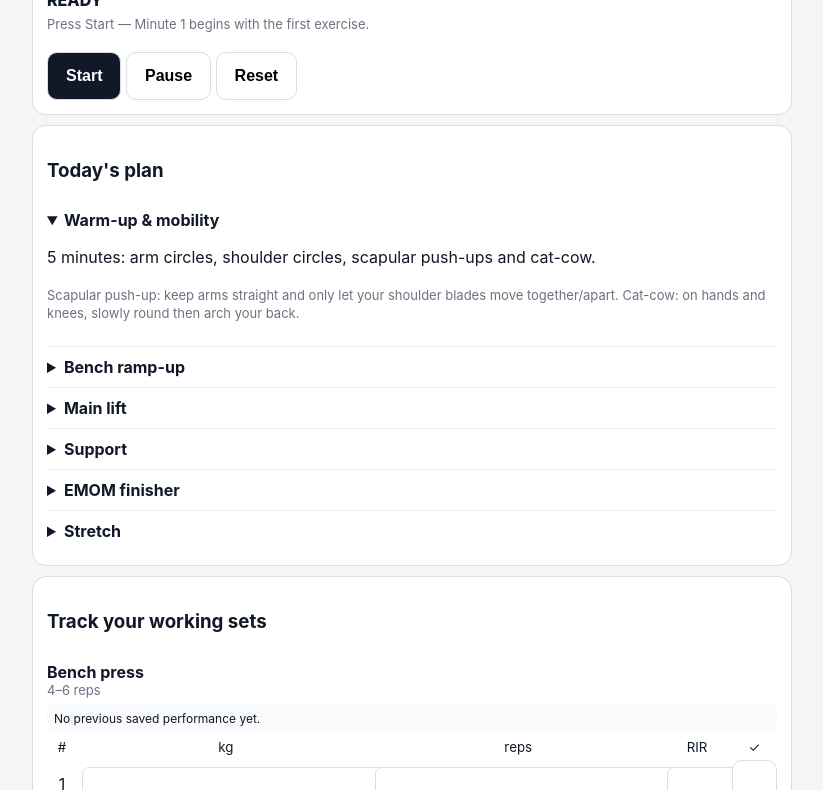
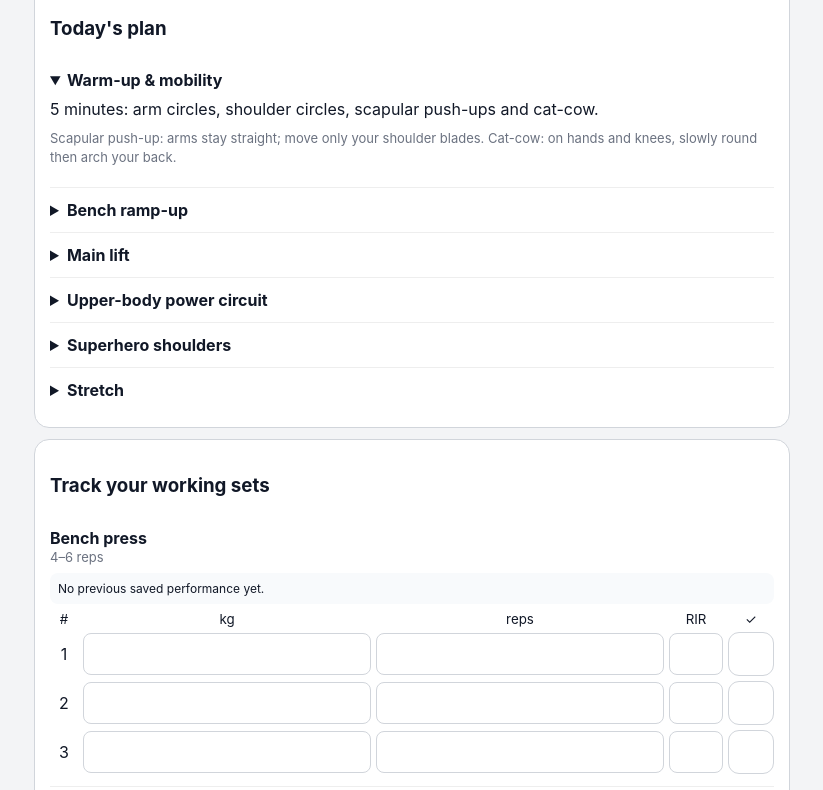
Before and after one commit to GiantRead/My-Training-Log, a plain HTML site: page index.html in a window 1280 px wide. Shown: the part 448-1238 px from the top of the page, without its empty margins (228-1051 px from the left). Drawn offline with Linux system fonts and the light colour scheme.

Commit message:
Major Cut Phase update: approved superhero strength, conditioning and half-marathon plan with larger timers

```diff
--- a/index.html
+++ b/index.html
@@ -1,55 +1,107 @@
-<!doctype html><html><head><meta name="viewport" content="width=device-width,initial-scale=1"><title>Cut Phase</title><style>
-body{margin:0;background:#f4f5f7;font-family:-apple-system,BlinkMacSystemFont,Arial;color:#111827}header{padding:14px;background:#fff;position:sticky;top:0;border-bottom:1px solid #ddd}main{max-width:760px;margin:auto;padding:14px}.tabs{display:flex;gap:6px;overflow:auto;margin-top:10px}button{padding:14px 18px;min-height:48px;border:1px solid #ddd;border-radius:10px;background:#fff;font-weight:800;font-size:16px}.active,.primary{background:#111827!important;color:#fff}.card{background:#fff;border:1px solid #ddd;border-radius:14px;padding:14px;margin:10px 0}.timer{font-size:32px;font-weight:800}.row{display:flex;justify-content:space-between;align-items:center;gap:8px;flex-wrap:wrap}.move{padding:10px 0;border-top:1px solid #eee}.move:first-child{border-top:0}.muted{color:#6b7280;font-size:13px}.sets{display:grid;grid-template-columns:30px 1fr 1fr 60px 45px;gap:5px;align-items:center;text-align:center}.sets input{width:100%;padding:8px;border:1px solid #ddd;border-radius:7px}.done{height:36px}.last{background:#f8fafc;padding:7px;border-radius:7px;font-size:12px;margin:6px 0}.bar{height:8px;background:#ddd;border-radius:8px}.bar div{height:100%;background:#111827;border-radius:8px}.toast{position:fixed;bottom:18px;left:50%;transform:translateX(-50%);background:#111827;color:#fff;padding:10px 14px;border-radius:9px;display:none}details p{line-height:1.45}
-</style></head><body><header><div><b>Cut Phase</b><div class="muted">“Fall in love with the grind.”</div></div><div class="tabs" id="tabs"></div></header><main>
+<!doctype html><html><head>
+<meta charset="utf-8"><meta name="viewport" content="width=device-width,initial-scale=1,viewport-fit=cover"><title>Cut Phase</title>
+<style>
+:root{--ink:#111827;--bg:#f3f4f6;--line:#d1d5db;--muted:#6b7280}
+*{box-sizing:border-box}body{margin:0;background:var(--bg);font-family:-apple-system,BlinkMacSystemFont,"Segoe UI",Arial;color:var(--ink)}
+header{padding:14px;background:#fff;position:sticky;top:0;z-index:5;border-bottom:1px solid var(--line)}main{max-width:780px;margin:auto;padding:12px 12px 50px}
+.tabs{display:flex;gap:7px;overflow:auto;margin-top:10px;padding-bottom:2px}.tabs button{white-space:nowrap}
+button{padding:15px 19px;min-height:52px;border:1px solid var(--line);border-radius:11px;background:#fff;font-weight:800;font-size:16px;touch-action:manipulation}
+.active,.primary{background:var(--ink)!important;color:#fff}.card{background:#fff;border:1px solid var(--line);border-radius:15px;padding:15px;margin:11px 0}
+.row{display:flex;justify-content:space-between;align-items:center;gap:9px;flex-wrap:wrap}.muted{color:var(--muted);font-size:13px;line-height:1.45}
+.clock{font-size:56px;line-height:1;font-weight:900;font-variant-numeric:tabular-nums;letter-spacing:1px;margin:10px 0}.intervalClock{font-size:72px}
+.clockButtons{display:grid;grid-template-columns:1fr 1fr 1fr;gap:8px}.clockButtons button{min-height:64px;font-size:18px}
+.move{padding:12px 0;border-top:1px solid #eee}.move:first-child{border-top:0}.move p{line-height:1.45;margin:8px 0}.move summary{cursor:pointer}
+.sets{display:grid;grid-template-columns:28px 1fr 1fr 54px 46px;gap:5px;align-items:center;text-align:center}.sets input{width:100%;padding:10px 4px;border:1px solid var(--line);border-radius:8px;text-align:center;font-size:16px}.done{min-height:44px;padding:0}
+.last{background:#f8fafc;padding:8px;border-radius:8px;font-size:12px;margin:7px 0}.bar{height:9px;background:#e5e7eb;border-radius:10px;overflow:hidden}.bar div{height:100%;background:var(--ink);width:0}.toast{position:fixed;bottom:18px;left:50%;transform:translateX(-50%);background:var(--ink);color:#fff;padding:11px 15px;border-radius:10px;display:none;z-index:10}
+textarea,input{font:inherit;border:1px solid var(--line);border-radius:9px;padding:10px}textarea{width:100%}.bodyGrid{display:grid;grid-template-columns:1fr 1fr;gap:8px}.bodyGrid input{width:100%}
+.small{font-size:12px}.status{font-weight:900;font-size:18px;margin:6px 0}
+@media(max-width:420px){.clock{font-size:48px}.intervalClock{font-size:62px}.clockButtons button{font-size:16px;padding:12px 6px}}
+</style></head><body>
+<header><div><b>Cut Phase</b><div class="muted">“Fall in love with the grind.”</div></div><div class="tabs" id="tabs"></div></header>
+<main>
 <div class="card"><div class="row"><div><b id="title"></b><div class="muted" id="focus"></div></div><div id="count"></div></div><div class="bar"><div id="bar"></div></div></div>
-<div class="card"><div class="muted">Workout timer</div><div class="timer" id="clock">45:00</div><button class="primary" onclick="start()">Start</button> <button onclick="stop()">Pause</button> <button onclick="reset()">Reset</button></div>
-<div class="card" id="intervalCard"></div><div class="card"><h3>Today's plan</h3><div id="plan"></div></div><div class="card"><h3>Track your working sets</h3><div id="sets"></div><button onclick="add()">+ Add exercise</button></div>
-<div class="card"><label><b>Session comments</b></label><textarea id="notes" style="width:100%;margin-top:8px" rows="3"></textarea><br><br><button class="primary" onclick="saveSession()">Save session</button></div>
-<div class="card"><h3>Body tracking</h3><input id="weight" placeholder="Body weight kg" type="number" step=".1"> <input id="waist" placeholder="Waist cm" type="number" step=".1"><br><br><input id="protein" placeholder="Protein g" type="number"> <input id="goal" placeholder="Goal weight kg" type="number" step=".1"><br><br><button onclick="saveBody()">Save body data</button></div>
-<div class="card"><button onclick="backup()">Export backup</button> <label><button>Import<input type="file" style="display:none" onchange="restore(event)"></button></label></div>
-</main><div class="toast" id="toast"></div><script>
+
+<div class="card"><b>Workout stopwatch</b><div class="clock" id="clock">45:00</div><div class="clockButtons"><button class="primary" onclick="start()">Start</button><button onclick="stop()">Pause</button><button onclick="reset()">Reset</button></div></div>
+
+<div class="card" id="intervalCard"></div>
+
+<div class="card"><h3>Today's plan</h3><div id="plan"></div></div>
+<div class="card"><h3>Track your working sets</h3><div id="sets"></div><button onclick="add()">+ Add exercise</button></div>
+
+<div class="card"><b>Session comments</b><textarea id="notes" rows="4" placeholder="How did it feel? Energy, technique, pain, performance..."></textarea><br><br><button class="primary" onclick="saveSession()">Save session</button></div>
+
+<div class="card"><h3>Body tracking</h3><div class="bodyGrid"><input id="weight" placeholder="Body weight kg" type="number" step=".1"><input id="waist" placeholder="Waist cm" type="number" step=".1"><input id="protein" placeholder="Protein g" type="number"><input id="goal" placeholder="Goal weight kg" type="number" step=".1"></div><br><button onclick="saveBody()">Save body data</button></div>
+<div class="card"><button onclick="backup()">Export backup</button> <label><button>Import<input type="file" accept=".json" style="display:none" onchange="restore(event)"></button></label></div>
+</main><div class="toast" id="toast"></div>
+<script>
 const D=[
-["Monday","Heavy Bench + Upper Body",[
-["Warm-up & mobility","5 minutes: arm circles, shoulder circles, scapular push-ups and cat-cow.","Scapular push-up: keep arms straight and only let your shoulder blades move together/apart. Cat-cow: on hands and knees, slowly round then arch your back."],
-["Bench ramp-up","Example: bar × 15–20, 60 × 8, 90 × 5, 110 × 3, 125 × 1, then working sets.","Adjust to feel ready without tiring yourself. Ramp-up sets are not progression sets."],
-["Main lift","Bench press — 3 working sets × 4–6 reps.","Rest 2–4 minutes. Leave 1–2 reps in reserve; no failed reps without a spotter."],
-["Support","Weighted pull-ups 3 × 6–10 + push-ups 3 × 15–25.","Rest 60–90 sec after each pair."],
-["EMOM finisher","8 minutes: odd minutes farmer's carry; even minutes battle ropes.","EMOM = Every Minute On the Minute. Start work on the beep, work ~30–40 sec, then rest until the next beep. The timer below does this."],
-["Stretch","5 minutes: pec doorway stretch, lat stretch, thoracic rotations.","Thoracic rotation: hands and knees, one hand behind head, rotate elbow toward ceiling then back down. 5 slow reps/side."]], [["Bench press",3,4,6],["Weighted pull-up",3,6,10]],["emom",8,60]],
-["Tuesday","Conditioning + Movement",[
-["Conditioning","5 rounds: battle ropes 30 sec hard → farmer's carry 40–60m → push-ups 15–20 → rower 45 sec hard → rest 60–90 sec.","No SkiErg required."],
-["Core","3 rounds: hanging knee raises 10–15, dead bugs 10/side, plank 45–60 sec.","Dead bug: lie on back, hips/knees at 90°, slowly lower opposite arm and leg while keeping your lower back controlled."],
-["Mobility","10 minutes: pec stretch, thoracic rotations, hip flexor stretch, hamstring stretch.","This is part of the session, not optional."]],[],null],
-["Wednesday","Heavy Straight-Bar Deadlift + Pull",[
-["Warm-up","Cat-cow, unloaded hip hinges, thoracic rotations and gentle hamstring mobility.","Then ramp the bar progressively."],
-["Main lift","Straight-bar deadlift — 3 × 3–5 working sets.","Rest 2–4 minutes. Keep volume sensible while cutting."],
-["Support","Pull-ups 3 × 6–10 + DB overhead press 3 × 8–12.","Rest 60–90 sec after each pair."],
-["EMOM finisher","8-minute farmer's carry EMOM: carry 30–40 sec, rest the remainder.","Timer beeps every minute."],
-["Stretch","5 minutes: hamstrings, hip flexors, lats, thoracic rotation.","Comfortable, not aggressive."]],[["Straight-bar deadlift",3,3,5],["Pull-up",3,6,10],["DB overhead press",3,8,12]],["emom",8,60]],
-["Thursday","Hard Conditioning",[
-["Main circuit","5 rounds: battle ropes 40 sec → push-ups 15–25 → rower 60 sec hard → farmer's carry 40–60m → rest 90 sec.","No SkiErg required."],
-["Mobility","10 minutes: chest, shoulders, thoracic spine, hips and hamstrings.","Deliberately scheduled so you actually do it."]],[],null],
-["Friday","Heavy Squat + Full Body",[
-["Main lift","Squat — 3 × 4–6 after sensible ramp-up.","Rest 2–4 minutes."],
-["Support","Weighted chin-ups 3 × 6–10 + Bulgarian split squats 3 × 8/leg.","Reduce if legs are excessively sore."],
-["Finisher","Choose sled pushes for 8–10 min OR rower: 10 rounds of 20 sec hard / 40 sec easy.","Use the interval timer for the rower."],
-["Stretch","5 minutes: quads, hip flexors, hamstrings and pecs.","Finish moving better than you started."]],[["Squat",3,4,6],["Weighted chin-up",3,6,10],["Bulgarian split squat",3,8,8]],["interval",10,60]]
+["Monday","Heavy Bench + Superhero Upper Body",[
+["Warm-up & mobility","5 minutes: arm circles, shoulder circles, scapular push-ups and cat-cow.","Scapular push-up: arms stay straight; move only your shoulder blades. Cat-cow: on hands and knees, slowly round then arch your back."],
+["Bench ramp-up","Example: bar × 15–20, 60 × 8, 90 × 5, 110 × 3, 125 × 1, then working sets.","Adjust for your working weight. Ramp-up sets prepare you; they are not progression sets."],
+["Main lift","Bench press — 3 × 4–6 working sets.","Do this before explosive work because heavy bench is your priority. Rest 2–4 minutes and leave 1–2 reps in reserve."],
+["Upper-body power circuit","3 rounds: explosive push-ups 8–12 → weighted pull-ups 6–10 → dumbbell push press 8–10.","Rest 90–120 seconds after each round. Explosive push-up = lower under control, then push as powerfully as possible."],
+["Superhero shoulders","Dumbbell lateral raises — 3 × 12–20.","Raise dumbbells out to your sides under control. This directly targets the side delts for broader shoulders."],
+["Stretch","5 minutes: pec doorway stretch, lat stretch and thoracic rotations.","Thoracic rotation: hands and knees, one hand behind your head, rotate elbow toward the ceiling then back down. 5 slow reps/side."]],[
+["Bench press",3,4,6],["Explosive push-up",3,8,12],["Weighted pull-up",3,6,10],["DB push press",3,8,10],["DB lateral raise",3,12,20]],null],
+
+["Tuesday","Functional Conditioning + Core + Half-Marathon Running",[
+["Functional Five","5 rounds: battle ropes 40 sec → push-ups 20–25 → farmer's carry 20 m → pull-ups 5–8 → farmer's carry 20 m back.","Rest 60–90 seconds between rounds. Stay in one functional area; do not reserve half the gym."],
+["Running","15–25 minutes easy Zone 2 running.","Keep it genuinely aerobic: you should be able to speak in sentences. The circuit is already your high-intensity work."],
+["Core","3 rounds: hanging knee raises 10–15 → dead bugs 8–10/side → plank 45–60 sec.","Dead bug: lie on your back with hips/knees at 90°, slowly lower opposite arm and leg while keeping your lower back controlled."],
+["Mobility","5 minutes: hip flexors, hamstrings and thoracic rotations.","Mobility is part of the workout, not optional."]],[
+["Hanging knee raise",3,10,15],["Dead bug (per side)",3,8,10],["Plank (seconds)",3,45,60]],null],
+
+["Wednesday","Heavy Deadlift + Back + Power",[
+["Warm-up & ramp-up","Cat-cow, unloaded hip hinges, thoracic rotations and gentle hamstring mobility, then progressive deadlift warm-up sets.","Hip hinge: push hips backwards while keeping your spine controlled; this rehearses the deadlift pattern."],
+["Main lift","Straight-bar deadlift — 3 × 3–5 working sets.","Rest 2–4 minutes. Heavy enough to preserve strength; avoid unnecessary junk volume."],
+["Power circuit","3–4 rounds: burpees 8–10 → broad jumps 5.","Rest about 90 seconds. Broad jump = jump forward explosively and land softly under control. Use the space you can safely find."],
+["Back hypertrophy","Chest-supported dumbbell row or dumbbell row — 3 × 8–12.","This adds horizontal pulling for back thickness."],
+["Rear delts","Rear delt fly — 2–3 × 12–20.","Hinge forward lightly or use a bench; sweep arms out under control to target the rear shoulders."],
+["Stretch","5 minutes: hamstrings, hip flexors, lats and thoracic rotations.","Comfortable stretching, not aggressive."]],[
+["Straight-bar deadlift",3,3,5],["Burpee",4,8,10],["Broad jump",4,5,5],["DB row",3,8,12],["Rear delt fly",3,12,20]],null],
+
+["Thursday","Shoulders + Back + Functional Strength",[
+["Shoulder strength","Standing dumbbell overhead press — 4 × 6–10.","Stand tall and press the dumbbells overhead under control. This is your main shoulder strength movement."],
+["Back strength","Pull-ups or weighted pull-ups — 4 × 6–10.","Use a load you can control through a full range."],
+["Shoulder/back circuit","3 rounds: dumbbell lateral raises 12–20 → dumbbell rows 10–12/side → rear delt fly 12–20.","Minimal equipment: dumbbells and ideally one bench/area. Rest about 60–90 seconds."],
+["Functional finisher","Dumbbell complex for 4–5 rounds: Romanian deadlift × 6 → hang clean × 6 → push press × 6 → front squat × 6.","Use one pair of dumbbells. Do the sequence without putting them down if safe; rest as needed between rounds."],
+["Stretch","5 minutes: shoulders, chest, lats and thoracic rotations.","Finish with mobility rather than skipping it."]],[
+["DB overhead press",4,6,10],["Pull-up / weighted pull-up",4,6,10],["DB lateral raise",3,12,20],["DB row (per side)",3,10,12],["Rear delt fly",3,12,20]],null],
+
+["Friday","Heavy Squat + Athletic Conditioning",[
+["Warm-up & ramp-up","General mobility followed by progressive squat warm-up sets.","Your ramp-up should prepare you without exhausting you before working sets."],
+["Main lift","Squat — 3 × 4–6 working sets.","Rest 2–4 minutes. This is your main lower-body strength work."],
+["10-minute AMRAP","Push press × 6 → barbell row × 8 → burpees × 6. Repeat as many QUALITY rounds as possible in 10 minutes.","AMRAP = As Many Rounds As Possible. You have already squatted heavily, so there is no second squat variation here."],
+["Stretch","5 minutes: quads, hip flexors, hamstrings and pecs.","Finish the week moving better than you started."]],[
+["Squat",3,4,6],["Barbell push press",1,6,6],["Barbell row",1,8,8],["Burpee",1,6,6]],["amrap",10]]
 ];
-let S=JSON.parse(localStorage.cutphase||"null")||{day:0,work:{},history:[],body:[]},t=2700,tid,iv,icfg,ir=0,isec=60,phase="READY";
-const $=id=>document.getElementById(id),save=()=>localStorage.cutphase=JSON.stringify(S),toast=x=>{let e=$("toast");e.textContent=x;e.style.display="block";setTimeout(()=>e.style.display="none",1800)};
-function init(){tabs.innerHTML=D.map((x,i)=>'<button class="'+(i==S.day?"active":"")+'" onclick="S.day='+i+';save();init()">'+x[0].slice(0,3)+'</button>').join("");let d=D[S.day],w=S.work[d[0]]||(S.work[d[0]]={ex:d[3].map(x=>({name:x[0],n:x[1],min:x[2],max:x[3],data:Array.from({length:x[1]},()=>({w:"",r:"",rir:"",done:false}))})),notes:""});save();title.textContent=d[0];focus.textContent=d[1];notes.value=w.notes;plan.innerHTML=d[2].map((x,i)=>'<div class="move"><details '+(!i?"open":"")+'><summary><b>'+x[0]+'</b></summary><p>'+x[1]+'</p><p class="muted">'+x[2]+'</p></details></div>').join("");renderSets();interval(d[4]);let b=S.body.at(-1)||{};weight.value=b.weight||"";waist.value=b.waist||"";protein.value=b.protein||190;goal.value=b.goal||""}
-function last(name){for(let h of S.history){let e=h.ex.find(x=>x.name==name);if(e)return e.data.filter(x=>x.done).map(x=>x.w+"kg × "+x.r+" @ "+x.rir+" RIR").join(" | ")}return ""}
-function renderSets(){let w=S.work[D[S.day][0]],done=0,total=0;sets.innerHTML=w.ex.map((e,ei)=>{total+=e.n;done+=e.data.filter(x=>x.done).length;return '<div class="move"><b>'+e.name+'</b><div class="muted">'+e.min+'–'+e.max+' reps</div>'+(last(e.name)?'<div class="last">Last time: '+last(e.name)+'</div>':'<div class="last">No previous saved performance yet.</div>')+'<div class="sets"><small>#</small><small>kg</small><small>reps</small><small>RIR</small><small>✓</small>'+e.data.map((x,si)=>'<span>'+(si+1)+'</span><input type="number" step=".5" value="'+x.w+'" onchange="val('+ei+','+si+',\'w\',this.value)"><input type="number" value="'+x.r+'" onchange="val('+ei+','+si+',\'r\',this.value)"><input type="number" value="'+x.rir+'" onchange="val('+ei+','+si+',\'rir\',this.value)"><button class="'+(x.done?"active":"")+' done" onclick="toggle('+ei+','+si+')">'+(x.done?"✓":"")+'</button>').join("")+'</div></div>'}).join("");count.textContent=done+" / "+total+" sets";bar.style.width=(total?done/total*100:0)+"%"}
-function val(e,s,k,v){S.work[D[S.day][0]].ex[e].data[s][k]=v;save()}function toggle(e,s){let x=S.work[D[S.day][0]].ex[e].data[s];x.done=!x.done;save();renderSets()}
+
+let S=JSON.parse(localStorage.cutphase||"null")||{day:0,work:{},history:[],body:[]};
+let t=2700,tid=null,iv=null,icfg=null,elapsed=0,ir=0;
+const $=id=>document.getElementById(id),save=()=>localStorage.cutphase=JSON.stringify(S);
+function toast(x){let e=$("toast");e.textContent=x;e.style.display="block";setTimeout(()=>e.style.display="none",1800)}
+function fmt(sec){let m=Math.floor(sec/60),s=sec%60;return String(m).padStart(2,"0")+":"+String(s).padStart(2,"0")}
+function init(){
+ tabs.innerHTML=D.map((x,i)=>'<button class="'+(i===S.day?"active":"")+'" onclick="S.day='+i+';save();init()">'+x[0].slice(0,3)+'</button>').join("");
+ let d=D[S.day],w=S.work[d[0]]||(S.work[d[0]]={ex:d[3].map(x=>({name:x[0],n:x[1],min:x[2],max:x[3],data:Array.from({length:x[1]},()=>({w:"",r:"",rir:"",done:false}))})),notes:""});save();
+ title.textContent=d[0];focus.textContent=d[1];notes.value=w.notes;
+ plan.innerHTML=d[2].map((x,i)=>'<div class="move"><details '+(!i?"open":"")+'><summary><b>'+x[0]+'</b></summary><p>'+x[1]+'</p><p class="muted">'+x[2]+'</p></details></div>').join("");
+ renderSets();interval(d[4]);let b=S.body.at(-1)||{};weight.value=b.weight||"";waist.value=b.waist||"";protein.value=b.protein||190;goal.value=b.goal||"";
+}
+function last(name){for(let h of S.history){let e=h.ex.find(x=>x.name===name);if(e)return e.data.filter(x=>x.done).map(x=>x.w+"kg × "+x.r+" @ "+x.rir+" RIR").join(" | ")}return ""}
+function renderSets(){let w=S.work[D[S.day][0]],done=0,total=0;sets.innerHTML=w.ex.map((e,ei)=>{total+=e.n;done+=e.data.filter(x=>x.done).length;return '<div class="move"><b>'+e.name+'</b><div class="muted">'+e.min+'–'+e.max+' reps</div>'+(last(e.name)?'<div class="last">Last saved: '+last(e.name)+'</div>':'<div class="last">No previous saved performance yet.</div>')+'<div class="sets"><small>#</small><small>kg</small><small>reps</small><small>RIR</small><small>✓</small>'+e.data.map((x,si)=>'<span>'+(si+1)+'</span><input type="number" step=".5" value="'+x.w+'" onchange="val('+ei+','+si+',\'w\',this.value)"><input type="number" value="'+x.r+'" onchange="val('+ei+','+si+',\'r\',this.value)"><input type="number" value="'+x.rir+'" onchange="val('+ei+','+si+',\'rir\',this.value)"><button class="'+(x.done?"active":"")+' done" onclick="toggle('+ei+','+si+')">'+(x.done?"✓":"")+'</button>').join("")+'</div></div>'}).join("");count.textContent=done+" / "+total+" sets";bar.style.width=(total?done/total*100:0)+"%"}
+function val(e,s,k,v){S.work[D[S.day][0]].ex[e].data[s][k]=v;save()}
+function toggle(e,s){let x=S.work[D[S.day][0]].ex[e].data[s];x.done=!x.done;save();renderSets()}
 function add(){let n=prompt("Exercise name");if(!n)return;let a=+(prompt("Sets","3")||3),b=+(prompt("Minimum reps","8")||8),c=+(prompt("Maximum reps","12")||12);S.work[D[S.day][0]].ex.push({name:n,n:a,min:b,max:c,data:Array.from({length:a},()=>({w:"",r:"",rir:"",done:false}))});save();renderSets()}
-function saveSession(){let w=S.work[D[S.day][0]];w.notes=notes.value;S.history.unshift({date:new Date().toISOString(),day:D[S.day][0],ex:structuredClone(w.ex)});save();toast("Saved — next time your previous performance will appear")}
-function fmtI(){let m=Math.floor(isec/60),s=isec%60;return String(m).padStart(2,"0")+":"+String(s).padStart(2,"0")}
-function resetI(){stopI();ir=0;if(!icfg)return;if(icfg[0]=="emom"){isec=60;phase="READY"}else{isec=20;phase="WORK"}renderI()}
-function renderI(){if(!window.iclock)return;iclock.textContent=fmtI();let status=document.getElementById("istatus");let desc=document.getElementById("idesc");if(status)status.textContent=phase;if(desc){if(icfg[0]=="emom"){let next=Math.min(ir+1,icfg[1]);desc.textContent=phase=="READY"?"Press Start — Minute 1 begins with the first exercise.":"Minute "+next+" of "+icfg[1]+" — "+(ir%2===0?"Farmer's carry":"Battle ropes")+". Work, then rest until the beep."}else desc.textContent="Round "+(ir+1)+" of "+icfg[1]+" — "+phase.toLowerCase()+" phase."}}
-function interval(c){icfg=c;if(!c){intervalCard.style.display="none";return}stopI();ir=0;phase=c[0]=="emom"?"READY":"WORK";isec=c[0]=="emom"?60:20;intervalCard.style.display="block";intervalCard.innerHTML='<b>Interval / EMOM timer</b><div class="timer" id="iclock">01:00</div><div id="istatus" style="font-weight:800;margin:6px 0"></div><div class="muted" id="idesc"></div><br><button class="primary" onclick="startI()">Start</button> <button onclick="stopI()">Pause</button> <button onclick="resetI()">Reset</button>';renderI()}
-function startI(){if(iv||!icfg)return;if(icfg[0]=="emom"&&phase=="READY")phase="GO";renderI();iv=setInterval(()=>{isec--;renderI();if(isec<=0){navigator.vibrate?.(200);if(icfg[0]=="emom"){ir++;if(ir>=icfg[1]){stopI();phase="COMPLETE";isec=0;renderI();toast("EMOM complete");return}isec=60;phase="GO";toast("Next minute — GO!")}else{if(phase=="WORK"){phase="REST";isec=40;toast("Rest")}else{ir++;if(ir>=icfg[1]){stopI();phase="COMPLETE";isec=0;renderI();toast("Intervals complete");return}phase="WORK";isec=20;toast("WORK!")}}renderI()}},1000)}
+function saveSession(){let w=S.work[D[S.day][0]];w.notes=notes.value;S.history.unshift({date:new Date().toISOString(),day:D[S.day][0],ex:structuredClone(w.ex)});save();toast("Saved — your performance will show next time")}
+function interval(c){stopI();icfg=c;ir=0;elapsed=0;if(!c){intervalCard.style.display="none";return}intervalCard.style.display="block";intervalCard.innerHTML='<b>Workout timer</b><div class="clock intervalClock" id="iclock">'+fmt(c[1]*60)+'</div><div class="status" id="istatus">'+(c[0]=="amrap"?"AMRAP — READY":"READY")+'</div><div class="muted" id="idesc">'+(c[0]=="amrap"?"10 minutes: complete as many quality rounds as possible.":"")+'</div><br><div class="clockButtons"><button class="primary" onclick="startI()">Start</button><button onclick="stopI()">Pause</button><button onclick="resetI()">Reset</button></div>'}
+function renderI(){if(!icfg)return;let remain=Math.max(0,icfg[1]*60-elapsed);iclock.textContent=fmt(remain);istatus.textContent=remain===0?"COMPLETE":(icfg[0]=="amrap"?"AMRAP — GO":"RUNNING")}
+function startI(){if(iv||!icfg)return;iv=setInterval(()=>{elapsed++;renderI();if(elapsed>=icfg[1]*60){stopI();navigator.vibrate?.(300);toast("Timer complete")}},1000)}
 function stopI(){clearInterval(iv);iv=null}
-function show(){clock.textContent=Math.floor(t/60).toString().padStart(2,"0")+":"+String(t%60).padStart(2,"0")}function start(){if(tid)return;tid=setInterval(()=>{if(t)t--;else stop();show()},1000)}function stop(){clearInterval(tid);tid=null}function reset(){stop();t=2700;show()}
+function resetI(){stopI();elapsed=0;renderI()}
+function show(){clock.textContent=fmt(t)}function start(){if(tid)return;tid=setInterval(()=>{if(t>0)t--;else stop();show()},1000)}function stop(){clearInterval(tid);tid=null}function reset(){stop();t=2700;show()}
 function saveBody(){S.body.push({date:new Date().toISOString(),weight:weight.value,waist:waist.value,protein:protein.value,goal:goal.value});save();toast("Body data saved")}
-function backup(){let a=document.createElement("a");a.href=URL.createObjectURL(new Blob([JSON.stringify(S)],{type:"application/json"}));a.download="cut-phase-backup.json";a.click()}function restore(e){let r=new FileReader();r.onload=()=>{S=JSON.parse(r.result);save();init()};r.readAsText(e.target.files[0])}
-init();</script></body></html>
+function backup(){let a=document.createElement("a");a.href=URL.createObjectURL(new Blob([JSON.stringify(S)],{type:"application/json"}));a.download="cut-phase-backup.json";a.click()}
+function restore(e){let r=new FileReader();r.onload=()=>{S=JSON.parse(r.result);save();init();toast("Backup restored")};r.readAsText(e.target.files[0])}
+init();
+</script></body></html>
```
